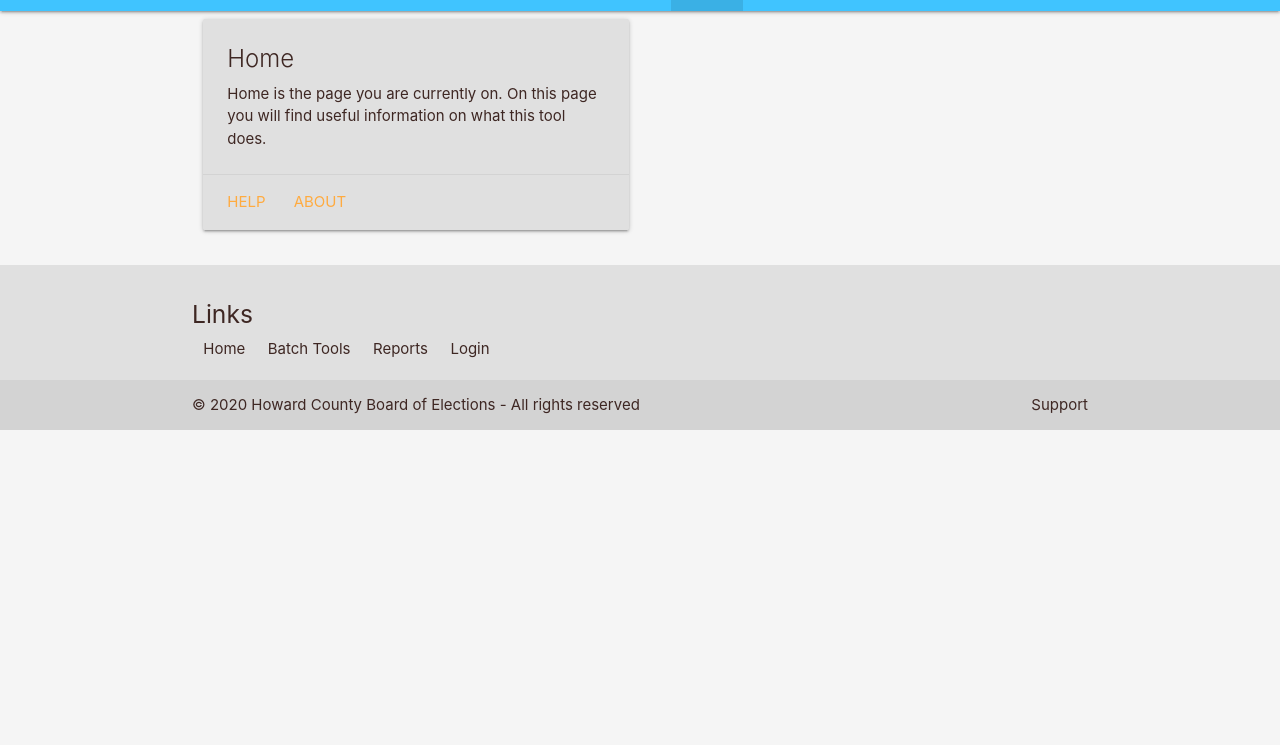
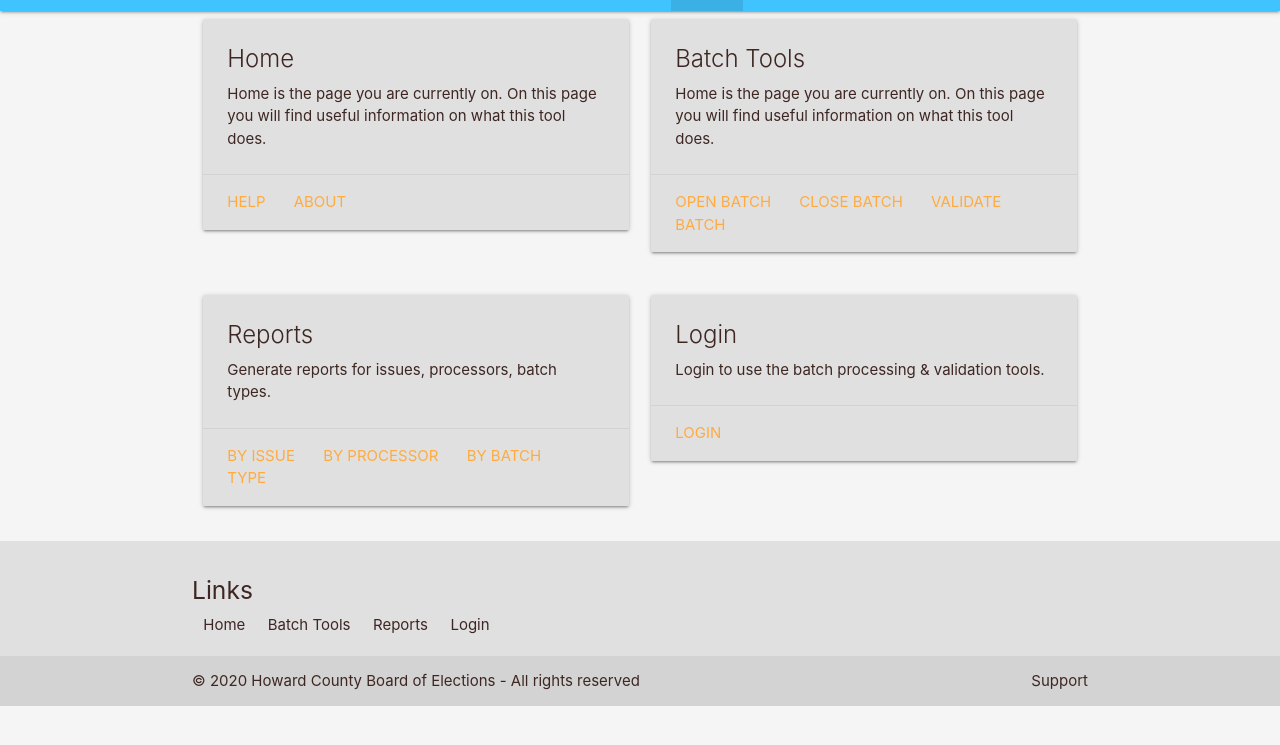
Before and after one commit to vlpatterson59/batch_processing_validation_tool, a website: page src/index.html in a window 1280 px wide. Shown: the part 53-798 px from the top of the page. Drawn offline with nearby package versions, Linux system fonts and the light colour scheme.

Commit message:
Update index.html

```diff
--- a/src/index.html
+++ b/src/index.html
@@ -64,6 +64,45 @@
               </div>
             </div>
           </div>
+          <div class="col s12 m6">
+            <div class="card grey lighten-2">
+              <div class="card-content brown-text text-darken-4">
+                <span class="card-title">Batch Tools</span>
+                <p>Home is the page you are currently on. On this page you will find useful information on what this tool does.</p>
+              </div>
+              <div class="card-action">
+                <a href="#">Open Batch</a>
+                <a href="#">Close Batch</a>
+                <a href="#">Validate Batch</a>
+              </div>
+            </div>
+          </div>
+        </div>
+        <div class="row">
+          <div class="col s12 m6">
+            <div class="card grey lighten-2">
+              <div class="card-content brown-text text-darken-4">
+                <span class="card-title">Reports</span>
+                <p>Generate reports for issues, processors, batch types.</p>
+              </div>
+              <div class="card-action">
+                <a href="#">By Issue</a>
+                <a href="#">By Processor</a>
+                <a href="#">By Batch Type</a>
+              </div>
+            </div>
+          </div>
+          <div class="col s12 m6">
+            <div class="card grey lighten-2">
+              <div class="card-content brown-text text-darken-4">
+                <span class="card-title">Login</span>
+                <p>Login to use the batch processing &amp; validation tools.</p>
+              </div>
+              <div class="card-action">
+                <a href="#">Login</a>
+              </div>
+            </div>
+          </div>
         </div>
       </div>
     </main>
```
